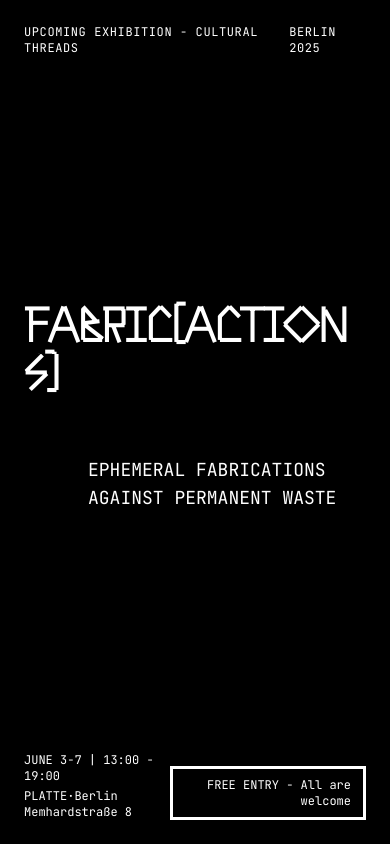
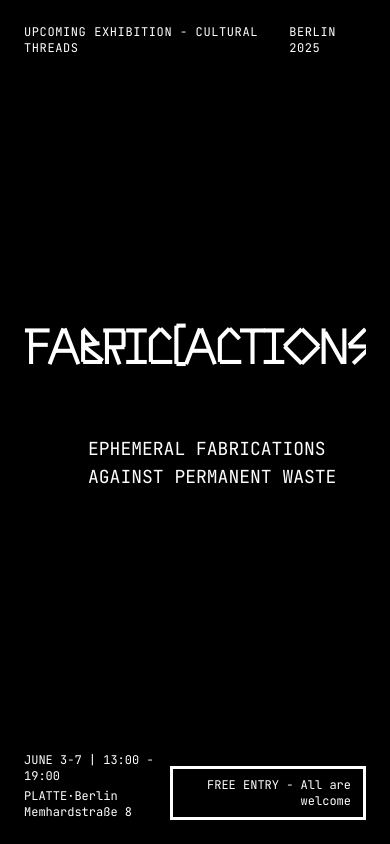
Before and after one commit to adriandgn/fabric-actions, a React (Vite) app: page / in a window 390 px wide. Shown: the top 844 px of the page. Built offline with nearby package versions, Linux system fonts and the light colour scheme.

Commit message:
Fix hero text wrapping on mobile
- Prevent FABRIC[ACTIONS] from breaking in the middle
- Adjust text scaling to fit mobile screens
- Ensure text remains as a single block

```diff
--- a/src/components/Hero.tsx
+++ b/src/components/Hero.tsx
@@ -16,9 +16,17 @@ const Hero = () => {
       <div className="flex-1 flex items-center">
         <div className="w-full overflow-hidden">
           <h1
-            className="text-5xl xs:text-6xl sm:text-7xl md:text-8xl lg:text-9xl font-bold leading-none tracking-tight text-left text-glitch font-anthony break-words"
+            className="text-5xl xs:text-6xl sm:text-7xl md:text-8xl lg:text-9xl font-bold leading-none tracking-tight text-left text-glitch font-anthony whitespace-nowrap overflow-visible"
             data-text="FABRIC[ACTIONS]"
-            style={{ wordBreak: 'break-word' }}
+            style={{
+              display: 'inline-block',
+              transform: 'scale(1)',
+              transformOrigin: 'left center',
+              maxWidth: '100%',
+              width: 'auto',
+              whiteSpace: 'nowrap',
+              overflow: 'visible'
+            }}
           >
             FABRIC[ACTIONS]
           </h1>
```
